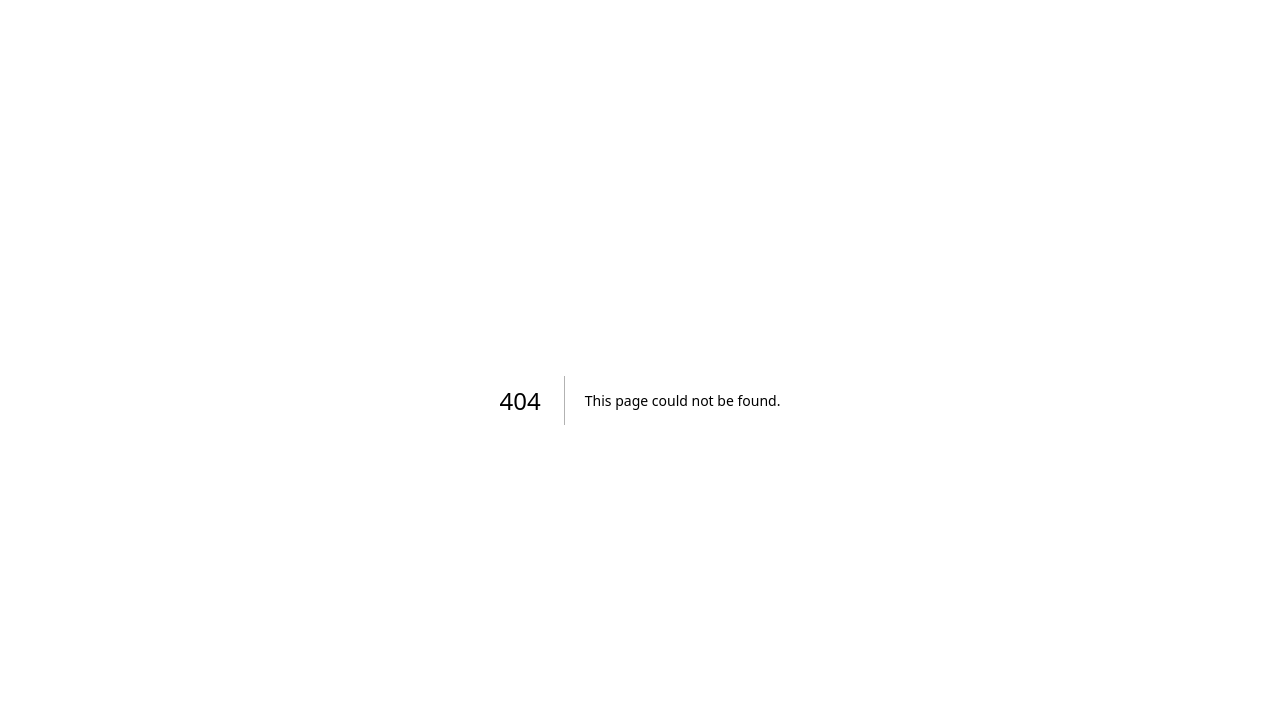
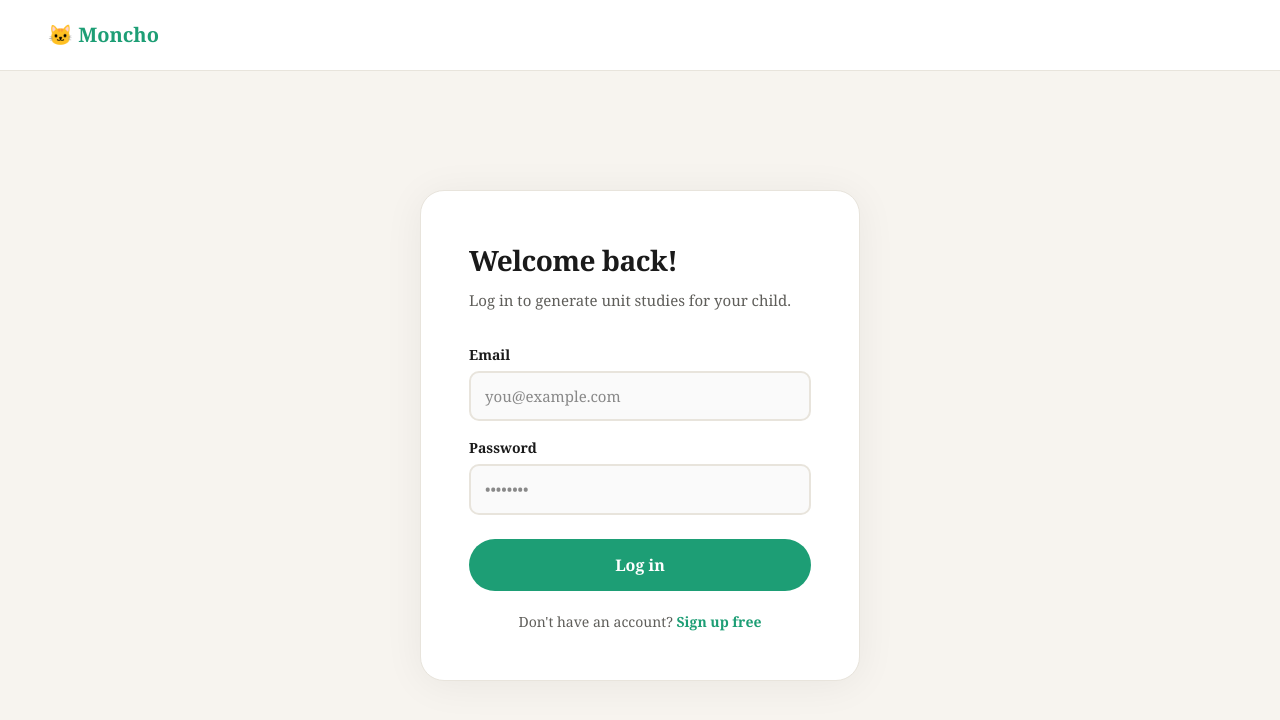
Before and after one commit to albanorybr/moncho-web, a Next.js app: page /login in a window 1280 px wide. Before the commit this address had no page. Shown: the top 720 px of the page. Built offline with nearby package versions, Linux system fonts and the light colour scheme; no server answers.

Commit message:
Add Supabase login and auth protection

```diff
--- a/app/generate/page.js
+++ b/app/generate/page.js
@@ -1,6 +1,6 @@
 'use client'
 
-import { useState } from 'react'
+import { useState, useEffect } from 'react'
 
 const API_URL = 'https://moncho-api-production-2c00.up.railway.app'
 
@@ -33,6 +33,16 @@ export default function GeneratorPage() {
   const [progress, setProgress] = useState([])
   const [result, setResult] = useState(null)
   const [error, setError] = useState('')
+
+  useEffect(() => {
+  async function checkAuth() {
+    const { data: { session } } = await supabase.auth.getSession()
+    if (!session) {
+      window.location.href = '/login'
+    }
+  }
+  checkAuth()
+}, [])
 
   function toggleSubject(id) {
     setForm(f => ({
--- /dev/null
+++ b/app/lib/supabase.js
@@ -0,0 +1,6 @@
+import { createClient } from '@supabase/supabase-js'
+
+const supabaseUrl = process.env.NEXT_PUBLIC_SUPABASE_URL || 'https://jxrxnrctkfiifpecqrgt.supabase.co'
+const supabaseAnonKey = process.env.NEXT_PUBLIC_SUPABASE_ANON_KEY || 'sb_publishable_CcPjDQUuopvIV9lyRSdiug_H2uzMUXA'
+
+export const supabase = createClient(supabaseUrl, supabaseAnonKey)
--- /dev/null
+++ b/app/login/page.js
@@ -0,0 +1,252 @@
+'use client'
+
+import { useState } from 'react'
+import { supabase } from '../lib/supabase'
+
+export default function LoginPage() {
+  const [mode, setMode] = useState('login') // login | signup
+  const [email, setEmail] = useState('')
+  const [password, setPassword] = useState('')
+  const [loading, setLoading] = useState(false)
+  const [message, setMessage] = useState('')
+  const [error, setError] = useState('')
+
+  async function handleSubmit() {
+    setLoading(true)
+    setError('')
+    setMessage('')
+
+    if (!email || !password) {
+      setError('Please enter your email and password.')
+      setLoading(false)
+      return
+    }
+
+    if (mode === 'signup') {
+      const { error } = await supabase.auth.signUp({ email, password })
+      if (error) {
+        setError(error.message)
+      } else {
+        setMessage('✅ Account created! Check your email to confirm, then log in.')
+      }
+    } else {
+      const { error } = await supabase.auth.signInWithPassword({ email, password })
+      if (error) {
+        setError(error.message)
+      } else {
+        window.location.href = '/generate'
+      }
+    }
+
+    setLoading(false)
+  }
+
+  return (
+    <main style={{
+      minHeight: '100vh',
+      background: '#F7F4EF',
+      fontFamily: 'Georgia, serif',
+      display: 'flex',
+      flexDirection: 'column',
+    }}>
+      {/* NAV */}
+      <nav style={{
+        display: 'flex',
+        justifyContent: 'space-between',
+        alignItems: 'center',
+        padding: '20px 48px',
+        background: 'white',
+        borderBottom: '1px solid #E8E4DC',
+      }}>
+        <a href="/" style={{
+          fontSize: '20px', fontWeight: 700,
+          color: '#1D9E75', textDecoration: 'none'
+        }}>
+          🐱 Moncho
+        </a>
+      </nav>
+
+      {/* FORM */}
+      <div style={{
+        flex: 1,
+        display: 'flex',
+        alignItems: 'center',
+        justifyContent: 'center',
+        padding: '48px 24px',
+      }}>
+        <div style={{
+          background: 'white',
+          borderRadius: '24px',
+          padding: '48px',
+          width: '100%',
+          maxWidth: '440px',
+          border: '1px solid #E8E4DC',
+          boxShadow: '0 4px 40px rgba(0,0,0,0.06)',
+        }}>
+          <h1 style={{
+            fontSize: '28px',
+            fontWeight: 700,
+            color: '#1A1A1A',
+            letterSpacing: '-0.5px',
+            marginBottom: '8px',
+          }}>
+            {mode === 'login' ? 'Welcome back!' : 'Create your account'}
+          </h1>
+          <p style={{
+            color: '#5F5E5A',
+            fontSize: '15px',
+            marginBottom: '32px',
+          }}>
+            {mode === 'login'
+              ? 'Log in to generate unit studies for your child.'
+              : 'Start free — 2 unit studies per month, no credit card needed.'}
+          </p>
+
+          {/* Email */}
+          <div style={{ marginBottom: '16px' }}>
+            <label style={{
+              display: 'block',
+              fontWeight: 700,
+              fontSize: '14px',
+              marginBottom: '6px',
+              color: '#1A1A1A',
+            }}>
+              Email
+            </label>
+            <input
+              type="email"
+              placeholder="you@example.com"
+              value={email}
+              onChange={e => setEmail(e.target.value)}
+              onKeyDown={e => e.key === 'Enter' && handleSubmit()}
+              style={{
+                width: '100%',
+                padding: '12px 14px',
+                borderRadius: '10px',
+                border: '2px solid #E8E4DC',
+                fontSize: '15px',
+                fontFamily: 'Georgia, serif',
+                background: '#FAFAFA',
+                boxSizing: 'border-box',
+                outline: 'none',
+              }}
+              onFocus={e => e.target.style.borderColor = '#1D9E75'}
+              onBlur={e => e.target.style.borderColor = '#E8E4DC'}
+            />
+          </div>
+
+          {/* Password */}
+          <div style={{ marginBottom: '24px' }}>
+            <label style={{
+              display: 'block',
+              fontWeight: 700,
+              fontSize: '14px',
+              marginBottom: '6px',
+              color: '#1A1A1A',
+            }}>
+              Password
+            </label>
+            <input
+              type="password"
+              placeholder="••••••••"
+              value={password}
+              onChange={e => setPassword(e.target.value)}
+              onKeyDown={e => e.key === 'Enter' && handleSubmit()}
+              style={{
+                width: '100%',
+                padding: '12px 14px',
+                borderRadius: '10px',
+                border: '2px solid #E8E4DC',
+                fontSize: '15px',
+                fontFamily: 'Georgia, serif',
+                background: '#FAFAFA',
+                boxSizing: 'border-box',
+                outline: 'none',
+              }}
+              onFocus={e => e.target.style.borderColor = '#1D9E75'}
+              onBlur={e => e.target.style.borderColor = '#E8E4DC'}
+            />
+          </div>
+
+          {/* Error */}
+          {error && (
+            <div style={{
+              background: '#FFF0EB',
+              border: '1px solid #E8522A',
+              borderRadius: '10px',
+              padding: '12px 14px',
+              marginBottom: '16px',
+              color: '#E8522A',
+              fontSize: '14px',
+            }}>
+              {error}
+            </div>
+          )}
+
+          {/* Success */}
+          {message && (
+            <div style={{
+              background: '#E8F7F2',
+              border: '1px solid #1D9E75',
+              borderRadius: '10px',
+              padding: '12px 14px',
+              marginBottom: '16px',
+              color: '#085041',
+              fontSize: '14px',
+            }}>
+              {message}
+            </div>
+          )}
+
+          {/* Submit button */}
+          <button
+            onClick={handleSubmit}
+            disabled={loading}
+            style={{
+              width: '100%',
+              background: loading ? '#5F5E5A' : '#1D9E75',
+              color: 'white',
+              padding: '14px',
+              borderRadius: '100px',
+              border: 'none',
+              fontSize: '16px',
+              fontWeight: 700,
+              cursor: loading ? 'not-allowed' : 'pointer',
+              fontFamily: 'Georgia, serif',
+              marginBottom: '20px',
+            }}
+          >
+            {loading ? '...' : mode === 'login' ? 'Log in' : 'Create account'}
+          </button>
+
+          {/* Toggle mode */}
+          <p style={{
+            textAlign: 'center',
+            color: '#5F5E5A',
+            fontSize: '14px',
+          }}>
+            {mode === 'login' ? "Don't have an account? " : 'Already have an account? '}
+            <button
+              onClick={() => {
+                setMode(mode === 'login' ? 'signup' : 'login')
+                setError('')
+                setMessage('')
+              }}
+              style={{
+                background: 'none',
+                border: 'none',
+                color: '#1D9E75',
+                fontWeight: 700,
+                cursor: 'pointer',
+                fontSize: '14px',
+                fontFamily: 'Georgia, serif',
+              }}
+            >
+              {mode === 'login' ? 'Sign up free' : 'Log in'}
+            </button>
+          </p>
+        </div>
+      </div>
+    </main>
+  )
+}
--- a/package.json
+++ b/package.json
@@ -9,6 +9,7 @@
     "lint": "eslint"
   },
   "dependencies": {
+    "@supabase/supabase-js": "^2.106.2",
     "next": "16.2.6",
     "react": "19.2.4",
     "react-dom": "19.2.4"
```
Also changed, not shown: 1 other file (tests, documents, lock files or other folders).
